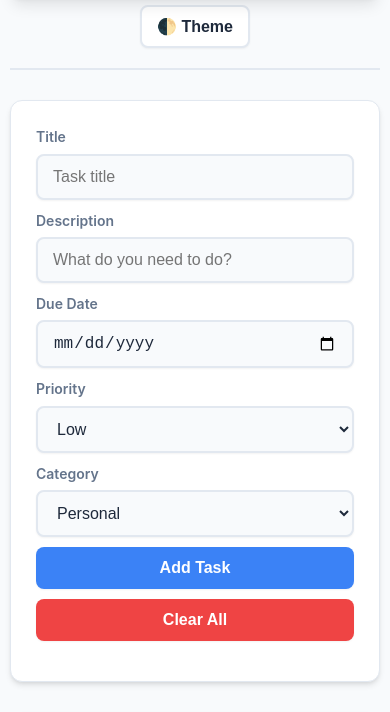
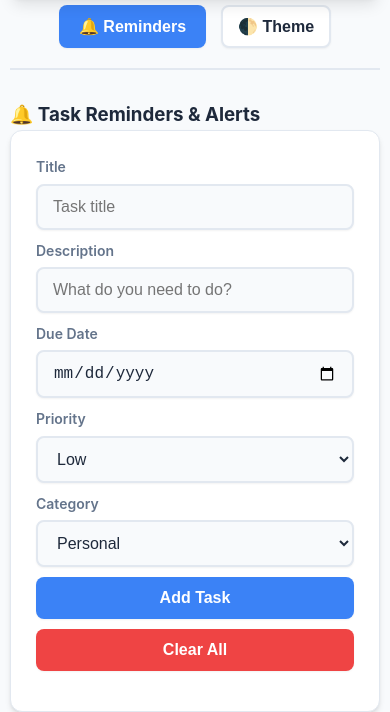
Before and after one commit to Vlarsanity/DayPlan, a plain HTML site: page index.html in a window 390 px wide. Shown: the part 91-803 px from the top of the page. Drawn offline with Linux system fonts and the light colour scheme.

Commit message:
feat (index): layout for reminder

```diff
--- a/index.html
+++ b/index.html
@@ -12,7 +12,16 @@
     <div class="header">
       <h1>📅 DayPlan</h1>
       <div class="header-controls">
+        <button class="reminder-toggle" onclick="toggleReminders()">🔔 Reminders</button>
         <button class="theme-toggle" onclick="toggleTheme()">🌓 Theme</button>
+      </div>
+    </div>
+
+    <!-- Reminder Panel -->
+    <div class="reminder-panel" id="reminderPanel">
+      <h3>🔔 Task Reminders & Alerts</h3>
+      <div class="reminder-list" id="reminderList">
+        <!-- Reminders will be populated here -->
       </div>
     </div>
 
```
